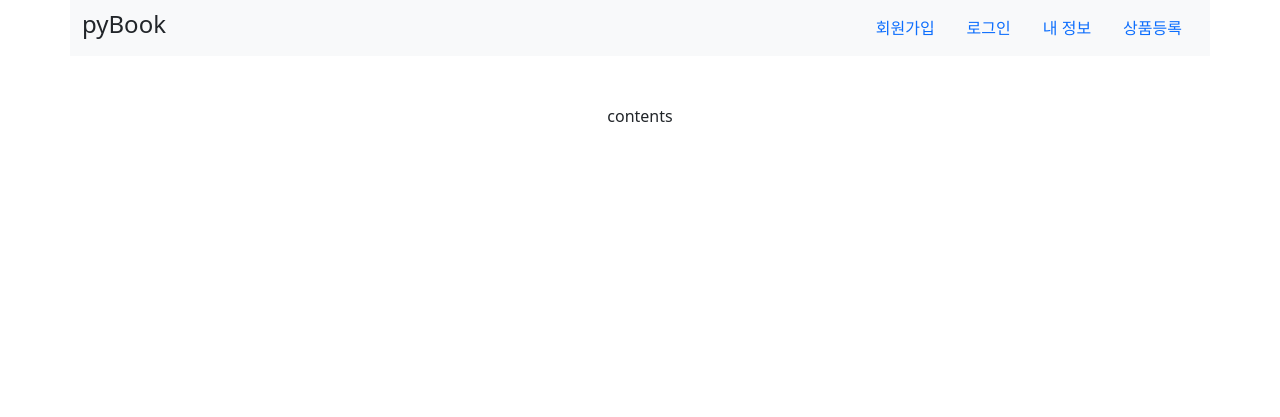
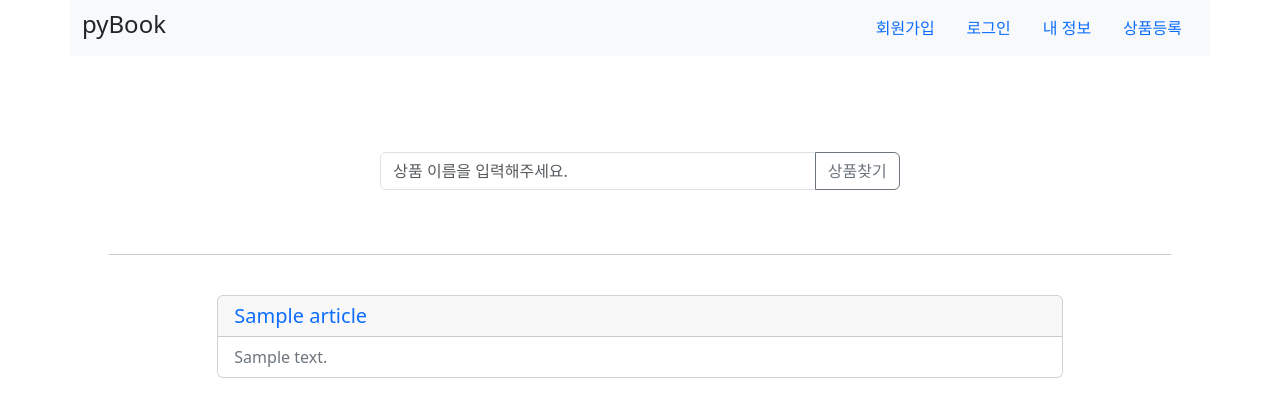
Before and after one commit to snuny2/Websecurely, a Flask app: page / in a window 1280 px wide. Shown: the top 417 px of the page. Run offline with Flask 3, Linux system fonts and the light colour scheme; tables that the repository leaves empty hold one stand-in row (values such as "Sample post"); some libraries are stand-ins or nearby versions.

Commit message:
add article page backend

```diff
--- a/web/appmain/article/routes.py
+++ b/web/appmain/article/routes.py
@@ -1,4 +1,4 @@
-from flask import Blueprint, send_from_directory, make_response, jsonify, request
+from flask import Blueprint, send_from_directory, make_response, jsonify, request, url_for
 import sqlite3
 
 from appmain import app
@@ -73,3 +73,29 @@ def createArticle():
         pass
 
     return make_response(jsonify(payload), 200)
+
+@article.route('/api/article/recent', methods=['GET'])
+def getRecentArticles():
+
+    payload = {"success": False}
+
+    conn = sqlite3.connect('pyBook.db')
+    cursor = conn.cursor()
+
+    if cursor:
+        SQL = 'select articleNo, author, title, category, description, price, picture from articles order by articleNo desc limit 6'
+        cursor.execute(SQL)
+        result = cursor.fetchall()
+
+        cursor.close()
+        conn.close()
+
+        recentArticleDics = []
+
+        if len(result) > 0:
+            for article in result:
+                recentArticleDics.append({"articleNo": article[0], "title": article[2], "desc": article[4]})
+
+                payload = {"success": True, "articles": recentArticleDics}
+
+                return make_response(jsonify(payload), 200)
--- a/web/appmain/templates/index.html
+++ b/web/appmain/templates/index.html
@@ -33,10 +33,66 @@
         </div>
     </div>
     <div class="contents mt-5">
-        <div class="row">
-            <div class="col" style="text-align: center">contents</div>
+        <div class="row justify-content-center">
+            <div class="col-5 mt-5">
+                <div class="input-group">
+                    <input type="text" class="form-control" id="search_input" \
+                           placeholder="상품 이름을 입력해주세요." aria-describedby="search_buuton">
+                    <button class=" btn btn-outline-secondary" id="search=button" type="button">상품찾기</button>
+                </div>
+            </div>
+        </div>
+        <div class="row justify-content-center mt-5">
+            <div class="col-10"><hr></div>
+        </div>
+        <div class="row justify-content-center mt-3">
+            <div class="col-8" id="recent_articles_div"></div>
         </div>
     </div>
 </body>
 <script type="text/javascript" src="/static/js/navbar.js"></script>
+<script>
+    const recentArticlesDiv = document.querySelector('#recent_articles_div');
+
+    function displayRecentArticles(articles) {
+        articles.forEach((article) => {
+            let articleNo = article["articleNo"];
+            let title = article["title"];
+            let desc = article["desc"];
+
+            let cardDiv = document.createElement('div');
+            cardDiv.className = 'card mt-2';
+
+            let articleElement = `
+                <h5 class="card-header">
+                    <a class="link-primary text-decoration-none" href="/display_article/${articleNo}">
+                        ${title}
+                    </a>
+                </h5>
+                <p class="card-text text-truncate px-3 py-2">
+                    <a class="link-secondary text-decoration-none" href="/display_article/${articleNo}">
+                        ${desc}
+                    </a>
+                </p>
+            `;
+
+            cardDiv.innerHTML = articleElement;
+            recentArticlesDiv.appendChild(cardDiv);
+        });
+    }
+
+    window.addEventListener('load', getRecentArticles);
+
+    function getRecentArticles() {
+        fetch('/api/article/recent', {
+            method: 'GET'
+        }).then((response) => {
+            return response.json();
+        }).then((resBody) => {
+            displayRecentArticles(resBody["articles"]);
+        }).catch((error) => {
+            eonsole.log('[Error]getRecentArticles():', error);
+        });
+    }
+</script>
 </html>
```
